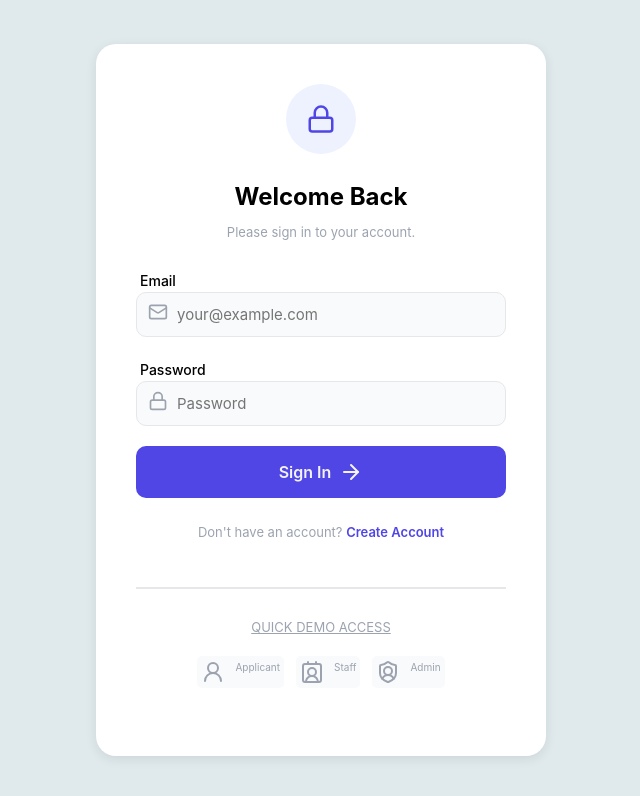
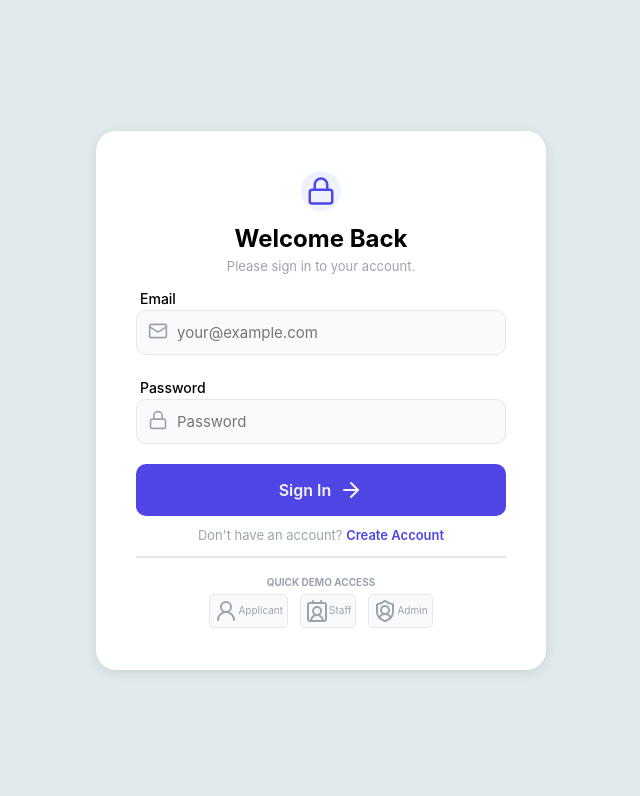
Before and after one commit to m-sipho/applicant-request-system, a React app in the folder frontend/: page /login in a window 1280 px wide. Shown: the top 796 px of the page, without its empty margins (319-959 px from the left). Built offline with nearby package versions, Linux system fonts and the light colour scheme; no server answers; the HTML template or start-up script is replaced by a standard one.

Commit message:
Update CSS for login, and register page

```diff
--- a/frontend/src/styles/pages/login.css
+++ b/frontend/src/styles/pages/login.css
@@ -11,18 +11,18 @@
     flex-direction: column;
     justify-content: center;
     align-items: center;
-    gap: 25px;
+    gap: 10px;
     background-color: var(--bg-card);
     border-radius: 20px;
     padding: 40px;
-    width: 100%;
+    width: 90%;
     max-width: 450px;
     box-shadow: var(--card-box-shadow);
 }
 
 .lock {
-    width: 70px;
-    height: 70px;
+    width: 40px;
+    height: 40px;
     color: var(--primary-color);
     background-color: #eef2ff;
     border-radius: 50%;
@@ -40,7 +40,6 @@
     display: flex;
     flex-direction: column;
     align-items: center;
-    gap: 8px;
 }
 
 label {
@@ -109,6 +108,11 @@ input:focus {
     background-color: var(--primary-hover);
 }
 
+.btn-primary:disabled {
+    opacity: 0.5;
+    cursor: not-allowed;
+}
+
 .arrow-right {
     transition: all 0.3s;
 }
@@ -120,7 +124,6 @@ input:focus {
 .line {
     width: 100%;
     border: 1px solid #e5e7eb;
-    margin-top: 20px;
 }
 
 .create-account {
@@ -134,7 +137,7 @@ input:focus {
 }
 
 .credentials {
-    padding: 18px;
+    padding: 2px;
     display: flex;
     justify-content: center;
     align-items: center;
@@ -143,17 +146,24 @@ input:focus {
 }
 
 .demo-header {
-    text-decoration: underline;
+    font-size: 10px;
+    font-weight: 700;
 }
 
 .users {
     background-color: var(--bg-input);
     display: flex;
-    gap: 10px;
-    margin-bottom: 10px;
+    align-items: center;
     padding: 4px;
     border-radius: 5px;
     font-size: 10px;
+    border: 1px solid #e5e7eb;
+    cursor: pointer;
+}
+
+.users:hover {
+    color: var(--primary-color);
+    border: 1px solid var(--primary-color);
 }
 
 .demo {
@@ -164,3 +174,27 @@ input:focus {
 .credentials-header {
     text-align: center;
 }
+
+.animate-spin {
+    animation: spin 1s linear infinite;
+}
+
+@keyframes spin {
+    to {
+        transform: rotate(360deg);
+    }
+}
+
+.error {
+    display: flex;
+    align-items: center;
+    gap: 12px;
+    color: rgb(243, 39, 39);
+    background-color: rgba(239, 184, 184, 0.699);
+    padding: 8px 12px;
+    margin-bottom: 10px;
+    border-radius: 10px;
+    font-size: 13px;
+    border: 1px solid rgba(255, 0, 0, 0.686);
+    transition: all 0.2s;
+}
```
